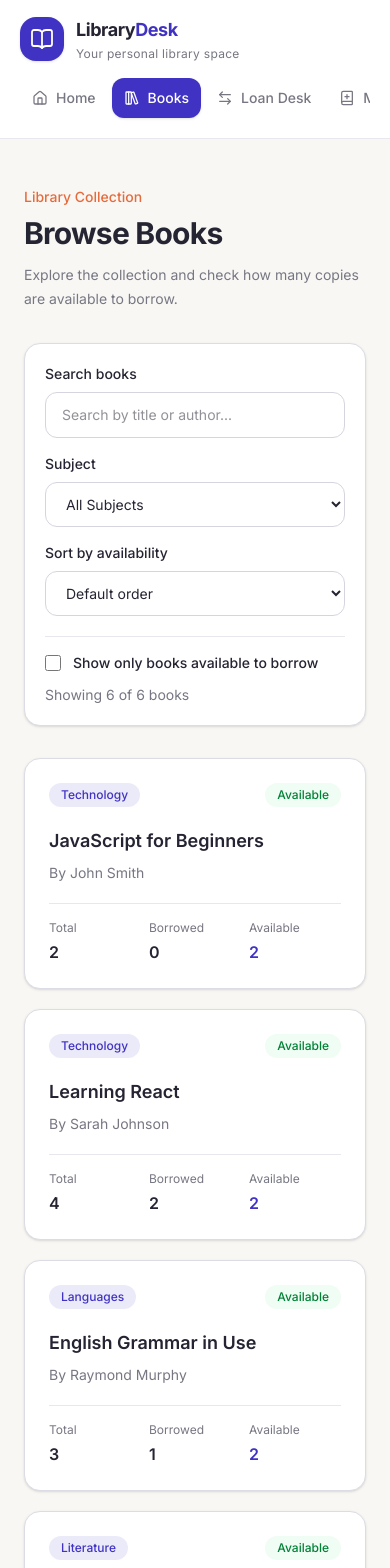
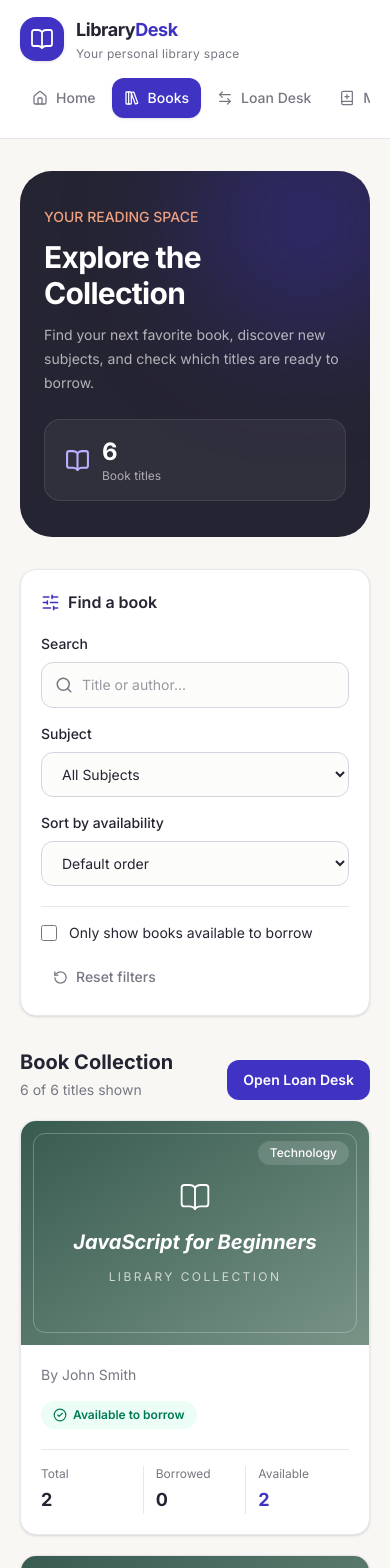
Before and after one commit to aminrasooli2007-svg/library-loan-desk, a React (Vite) app: page /books in a window 390 px wide. Shown: the top 1568 px of the page. Built offline with nearby package versions, Linux system fonts and the light colour scheme.

Commit message:
Redesign books page and book cards

```diff
--- a/src/components/BookCard.jsx
+++ b/src/components/BookCard.jsx
@@ -1,49 +1,80 @@
+
+import { BookOpen, CheckCircle2, CircleX } from "lucide-react";
 
 function BookCard({ book }) {
   const availableCopies = book.totalCopies - book.borrowedCopies;
 
+  const coverColors = {
+    Programming: "from-[#4033C3] to-[#7770D8]",
+    Technology: "from-[#385B50] to-[#789487]",
+    English: "from-[#A45135] to-[#E6A17F]",
+    Fiction: "from-[#343B54] to-[#7584A5]",
+    default: "from-[#65558F] to-[#B1A5D4]",
+  };
+
+  const coverColor = coverColors[book.subject] || coverColors.default;
+
   return (
-    <article className="rounded-2xl border border-[#DCDCE6] bg-white p-6 shadow-sm transition-shadow hover:shadow-md">
-      <div className="mb-5 flex items-start justify-between gap-3">
-        <span className="rounded-full bg-[#4033C3]/10 px-3 py-1 text-xs font-medium text-[#4033C3]">
+    <article className="group overflow-hidden rounded-2xl border border-[#E7E7ED] bg-white shadow-sm transition-all duration-300 hover:-translate-y-1 hover:shadow-lg">
+      <div
+        className={`relative flex h-56 items-center justify-center overflow-hidden bg-gradient-to-br ${coverColor} p-6`}
+      >
+        <div className="absolute inset-3 rounded-xl border border-white/25" />
+        <div className="relative flex h-full w-full flex-col items-center justify-center text-center text-white">
+          <BookOpen size={32} strokeWidth={1.4} />
+          <h2 className="mt-4 line-clamp-3 text-xl font-bold italic leading-snug">
+            {book.title}
+          </h2>
+          <p className="mt-3 text-xs uppercase tracking-[0.2em] text-white/70">
+            Library Collection
+          </p>
+        </div>
+        <span className="absolute right-5 top-5 rounded-full bg-white/15 px-3 py-1 text-xs font-medium text-white backdrop-blur-sm">
           {book.subject}
-        </span>
-
-        <span
-          className={`rounded-full px-3 py-1 text-xs font-medium ${
-            availableCopies > 0
-              ? "bg-green-50 text-green-700"
-              : "bg-red-50 text-red-700"
-          }`}
-        >
-          {availableCopies > 0 ? "Available" : "Unavailable"}
         </span>
       </div>
 
-      <h2 className="mb-2 text-lg font-semibold text-[#252432]">
-        {book.title}
-      </h2>
+      <div className="p-5">
+        <p className="truncate text-sm text-[#777783]">By {book.author}</p>
 
-      <p className="mb-5 text-sm text-[#777783]">
-        By {book.author}
-      </p>
-
-      <div className="grid grid-cols-3 gap-2 border-t border-[#E7E7ED] pt-4">
-        <div>
-          <p className="text-xs text-[#777783]">Total</p>
-          <p className="mt-1 font-semibold">{book.totalCopies}</p>
+        <div className="mt-4">
+          <span
+            className={`inline-flex items-center gap-1.5 rounded-full px-3 py-1.5 text-xs font-semibold ${
+              availableCopies > 0
+                ? "bg-emerald-50 text-emerald-700"
+                : "bg-rose-50 text-rose-700"
+            }`}
+          >
+            {availableCopies > 0 ? (
+              <CheckCircle2 size={14} />
+            ) : (
+              <CircleX size={14} />
+            )}
+            {availableCopies > 0 ? "Available to borrow" : "Currently unavailable"}
+          </span>
         </div>
 
-        <div>
-          <p className="text-xs text-[#777783]">Borrowed</p>
-          <p className="mt-1 font-semibold">{book.borrowedCopies}</p>
-        </div>
+        <div className="mt-5 grid grid-cols-3 divide-x divide-[#E7E7ED] border-t border-[#E7E7ED] pt-4">
+          <div className="pr-2">
+            <p className="text-xs text-[#777783]">Total</p>
+            <p className="mt-1 text-lg font-bold text-[#252432]">
+              {book.totalCopies}
+            </p>
+          </div>
 
-        <div>
-          <p className="text-xs text-[#777783]">Available</p>
-          <p className="mt-1 font-semibold text-[#4033C3]">
-            {availableCopies}
-          </p>
+          <div className="px-3">
+            <p className="text-xs text-[#777783]">Borrowed</p>
+            <p className="mt-1 text-lg font-bold text-[#252432]">
+              {book.borrowedCopies}
+            </p>
+          </div>
+
+          <div className="pl-3">
+            <p className="text-xs text-[#777783]">Available</p>
+            <p className="mt-1 text-lg font-bold text-[#4033C3]">
+              {availableCopies}
+            </p>
+          </div>
         </div>
       </div>
     </article>
--- a/src/pages/Books.jsx
+++ b/src/pages/Books.jsx
@@ -1,5 +1,12 @@
 
 import { useState } from "react";
+import {
+  Search,
+  SlidersHorizontal,
+  BookOpen,
+  RotateCcw,
+} from "lucide-react";
+import { Link } from "react-router";
 import { useBooks } from "../context/BooksContext";
 import BookCard from "../components/BookCard";
 
@@ -17,7 +24,7 @@ function Books() {
   ];
 
   const filteredBooks = books.filter((book) => {
-    const query = search.toLowerCase();
+    const query = search.trim().toLowerCase();
     const titleMatches = book.title.toLowerCase().includes(query);
     const authorMatches = book.author.toLowerCase().includes(query);
     const subjectMatches =
@@ -37,52 +44,77 @@ function Books() {
     const availableA = a.totalCopies - a.borrowedCopies;
     const availableB = b.totalCopies - b.borrowedCopies;
 
-    if (sortOrder === "most") {
-      return availableB - availableA;
-    }
-
-    if (sortOrder === "fewest") {
-      return availableA - availableB;
-    }
+    if (sortOrder === "most") return availableB - availableA;
+    if (sortOrder === "fewest") return availableA - availableB;
 
     return 0;
   });
 
+  function resetFilters() {
+    setSearch("");
+    setSelectedSubject("All");
+    setSortOrder("default");
+    setShowBorrowableOnly(false);
+  }
+
   return (
-    <main className="mx-auto min-h-screen max-w-6xl px-6 py-12">
-      <section className="mb-8">
-        <p className="mb-2 text-sm font-medium text-[#E66B3B]">
-          Library Collection
+    <main className="min-h-screen bg-[#F8F7F4]">
+      <div className="mx-auto max-w-7xl px-5 py-8 sm:px-8 sm:py-12">
+        <section className="relative mb-8 overflow-hidden rounded-[2rem] bg-[#252432] px-6 py-9 text-white sm:px-10 sm:py-12">
+          <div className="pointer-events-none absolute -right-12 -top-16 h-56 w-56 rounded-full bg-[#4033C3]/40 blur-3xl" />
+
+          <div className="relative flex flex-col justify-between gap-6 sm:flex-row sm:items-end">
+            <div>
+              <p className="mb-3 text-sm font-medium text-[#F0A17F]">
+                YOUR READING SPACE
               </p>
+              <h1 className="text-3xl font-bold tracking-tight sm:text-4xl">
+                Explore the Collection
+              </h1>
+              <p className="mt-3 max-w-xl text-sm leading-6 text-white/65 sm:text-base">
+                Find your next favorite book, discover new subjects, and check
+                which titles are ready to borrow.
+              </p>
+            </div>
 
-        <h1 className="text-3xl font-bold tracking-tight text-[#252432]">
-          Browse Books
-        </h1>
-
-        <p className="mt-3 max-w-2xl text-sm leading-6 text-[#777783]">
-          Explore the collection and check how many copies are available to
-          borrow.
-        </p>
+            <div className="flex shrink-0 items-center gap-3 rounded-2xl border border-white/10 bg-white/5 px-5 py-4">
+              <BookOpen size={25} className="text-[#B9B1FF]" />
+              <div>
+                <p className="text-2xl font-bold">{books.length}</p>
+                <p className="text-xs text-white/60">Book titles</p>
+              </div>
+            </div>
+          </div>
         </section>
 
-      <section className="mb-8 rounded-2xl border border-[#DCDCE6] bg-white p-5 shadow-sm">
-        <div className="grid grid-cols-1 gap-4 sm:grid-cols-2 lg:grid-cols-[minmax(0,1fr)_200px_220px] lg:items-end">
+        <section className="mb-8 rounded-2xl border border-[#E7E7ED] bg-white p-5 shadow-sm sm:p-6">
+          <div className="mb-5 flex items-center gap-2">
+            <SlidersHorizontal size={19} className="text-[#4033C3]" />
+            <h2 className="font-semibold text-[#252432]">Find a book</h2>
+          </div>
+
+          <div className="grid gap-4 sm:grid-cols-2 lg:grid-cols-[minmax(0,1fr)_200px_220px]">
             <div>
               <label
                 htmlFor="book-search"
                 className="mb-2 block text-sm font-medium text-[#252432]"
               >
-              Search books
+                Search
               </label>
-
+              <div className="relative">
+                <Search
+                  size={18}
+                  className="absolute left-3.5 top-1/2 -translate-y-1/2 text-[#777783]"
+                />
                 <input
                   id="book-search"
-              type="text"
+                  type="search"
                   value={search}
                   onChange={(event) => setSearch(event.target.value)}
-              placeholder="Search by title or author..."
-              className="w-full rounded-xl border border-[#D5D5E0] bg-white px-4 py-3 text-sm text-[#252432] outline-none transition focus:border-[#4033C3] focus:ring-2 focus:ring-[#4033C3]/10"
+                  placeholder="Title or author..."
+                  className="w-full rounded-xl border border-[#D5D5E0] bg-[#FCFCFB] py-3 pl-10 pr-4 text-sm text-[#252432] outline-none transition placeholder:text-[#9999A3] focus:border-[#4033C3] focus:ring-2 focus:ring-[#4033C3]/10"
                 />
+              </div>
             </div>
 
             <div>
@@ -92,20 +124,15 @@ function Books() {
               >
                 Subject
               </label>
-
               <select
                 id="subject-filter"
                 value={selectedSubject}
                 onChange={(event) => setSelectedSubject(event.target.value)}
-              className="w-full rounded-xl border border-[#D5D5E0] bg-white px-4 py-3 text-sm text-[#252432] outline-none transition focus:border-[#4033C3] focus:ring-2 focus:ring-[#4033C3]/10"
+                className="w-full rounded-xl border border-[#D5D5E0] bg-[#FCFCFB] px-4 py-3 text-sm text-[#252432] outline-none transition focus:border-[#4033C3] focus:ring-2 focus:ring-[#4033C3]/10"
               >
-              <option value="All">All Subjects</option>
-
-              {subjects
-                .filter((subject) => subject !== "All")
-                .map((subject) => (
+                {subjects.map((subject) => (
                   <option key={subject} value={subject}>
-                    {subject}
+                    {subject === "All" ? "All Subjects" : subject}
                   </option>
                 ))}
               </select>
@@ -118,12 +145,11 @@ function Books() {
               >
                 Sort by availability
               </label>
-
               <select
                 id="sort-books"
                 value={sortOrder}
                 onChange={(event) => setSortOrder(event.target.value)}
-              className="w-full rounded-xl border border-[#D5D5E0] bg-white px-4 py-3 text-sm text-[#252432] outline-none transition focus:border-[#4033C3] focus:ring-2 focus:ring-[#4033C3]/10"
+                className="w-full rounded-xl border border-[#D5D5E0] bg-[#FCFCFB] px-4 py-3 text-sm text-[#252432] outline-none transition focus:border-[#4033C3] focus:ring-2 focus:ring-[#4033C3]/10"
               >
                 <option value="default">Default order</option>
                 <option value="most">Most available</option>
@@ -132,7 +158,8 @@ function Books() {
             </div>
           </div>
 
-        <label className="mt-5 flex cursor-pointer items-center gap-3 border-t border-[#E7E7ED] pt-4 text-sm font-medium text-[#252432]">
+          <div className="mt-5 flex flex-col gap-4 border-t border-[#E7E7ED] pt-4 sm:flex-row sm:items-center sm:justify-between">
+            <label className="flex cursor-pointer items-center gap-3 text-sm text-[#252432]">
               <input
                 type="checkbox"
                 checked={showBorrowableOnly}
@@ -141,31 +168,68 @@ function Books() {
                 }
                 className="h-4 w-4 accent-[#4033C3]"
               />
-          Show only books available to borrow
+              Only show books available to borrow
             </label>
 
-        <p className="mt-3 text-sm text-[#777783]">
-          Showing {sortedBooks.length} of {books.length} books
-        </p>
+            <button
+              type="button"
+              onClick={resetFilters}
+              className="inline-flex w-fit items-center gap-2 rounded-lg px-3 py-2 text-sm font-medium text-[#777783] transition hover:bg-[#E7E7ED] hover:text-[#4033C3]"
+            >
+              <RotateCcw size={15} />
+              Reset filters
+            </button>
+          </div>
         </section>
 
+        <section>
+          <div className="mb-5 flex flex-wrap items-end justify-between gap-3">
+            <div>
+              <h2 className="text-xl font-bold text-[#252432]">
+                Book Collection
+              </h2>
+              <p className="mt-1 text-sm text-[#777783]">
+                {sortedBooks.length} of {books.length} titles shown
+              </p>
+            </div>
+
+            <Link
+              to="/loans"
+              className="rounded-xl bg-[#4033C3] px-4 py-2.5 text-sm font-semibold text-white transition hover:bg-[#5144D8]"
+            >
+              Open Loan Desk
+            </Link>
+          </div>
+
           {sortedBooks.length > 0 ? (
-        <section className="grid grid-cols-1 gap-5 sm:grid-cols-2 lg:grid-cols-3">
+            <div className="grid grid-cols-1 gap-5 sm:grid-cols-2 lg:grid-cols-3">
               {sortedBooks.map((book) => (
                 <BookCard key={book.id} book={book} />
               ))}
-        </section>
+            </div>
           ) : (
-        <div className="rounded-2xl border border-[#DCDCE6] bg-white px-6 py-12 text-center">
-          <h2 className="text-lg font-semibold text-[#252432]">
+            <div className="rounded-2xl border border-dashed border-[#D5D5E0] bg-white px-6 py-14 text-center">
+              <div className="mx-auto flex h-14 w-14 items-center justify-center rounded-2xl bg-[#4033C3]/10 text-[#4033C3]">
+                <Search size={25} />
+              </div>
+              <h2 className="mt-4 text-lg font-semibold text-[#252432]">
                 No books found
               </h2>
-
-          <p className="mt-2 text-sm text-[#777783]">
-            Try another title or subject, or turn off the availability filter.
+              <p className="mx-auto mt-2 max-w-md text-sm leading-6 text-[#777783]">
+                Try a different search, choose another subject, or change the
+                availability filter.
               </p>
+              <button
+                type="button"
+                onClick={resetFilters}
+                className="mt-5 rounded-xl bg-[#4033C3] px-5 py-3 text-sm font-semibold text-white transition hover:bg-[#5144D8]"
+              >
+                Clear all filters
+              </button>
             </div>
           )}
+        </section>
+      </div>
     </main>
   );
 }
```
Lines whose indentation alone changed are shown as unchanged.
